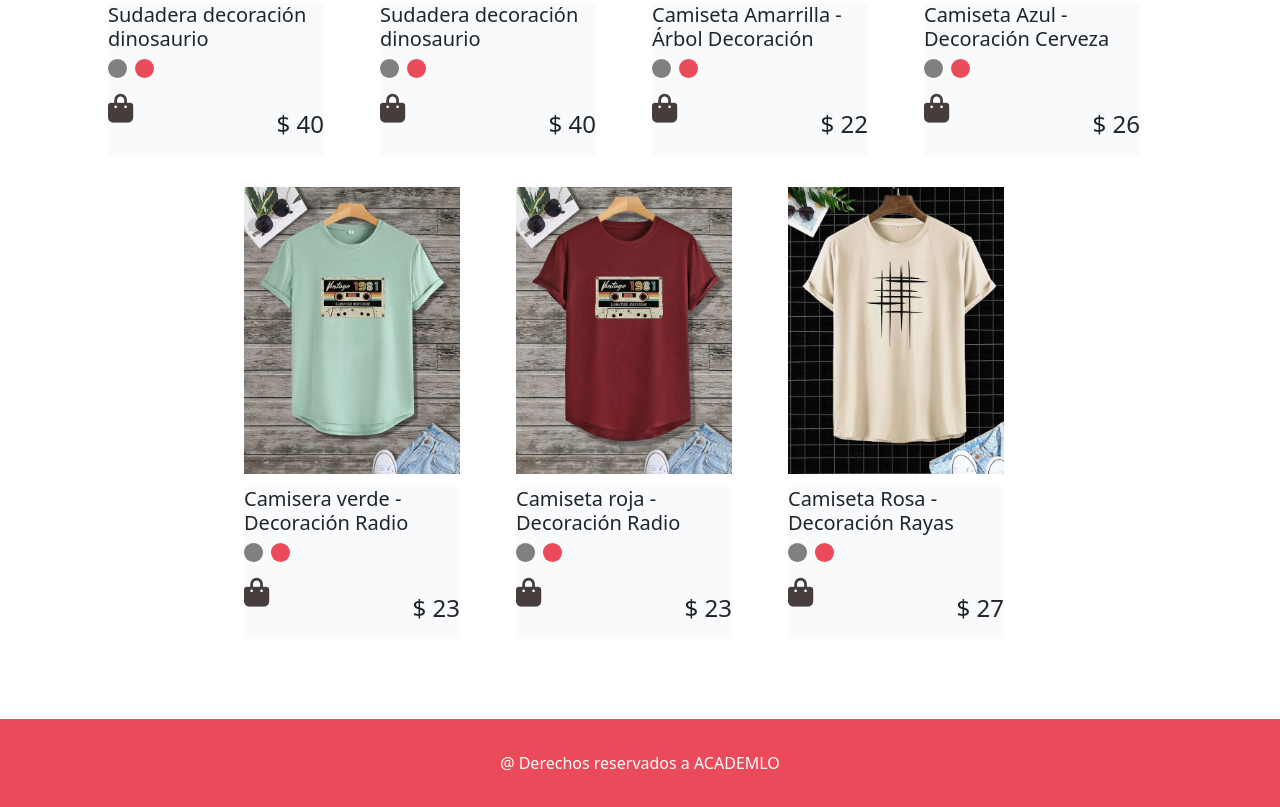
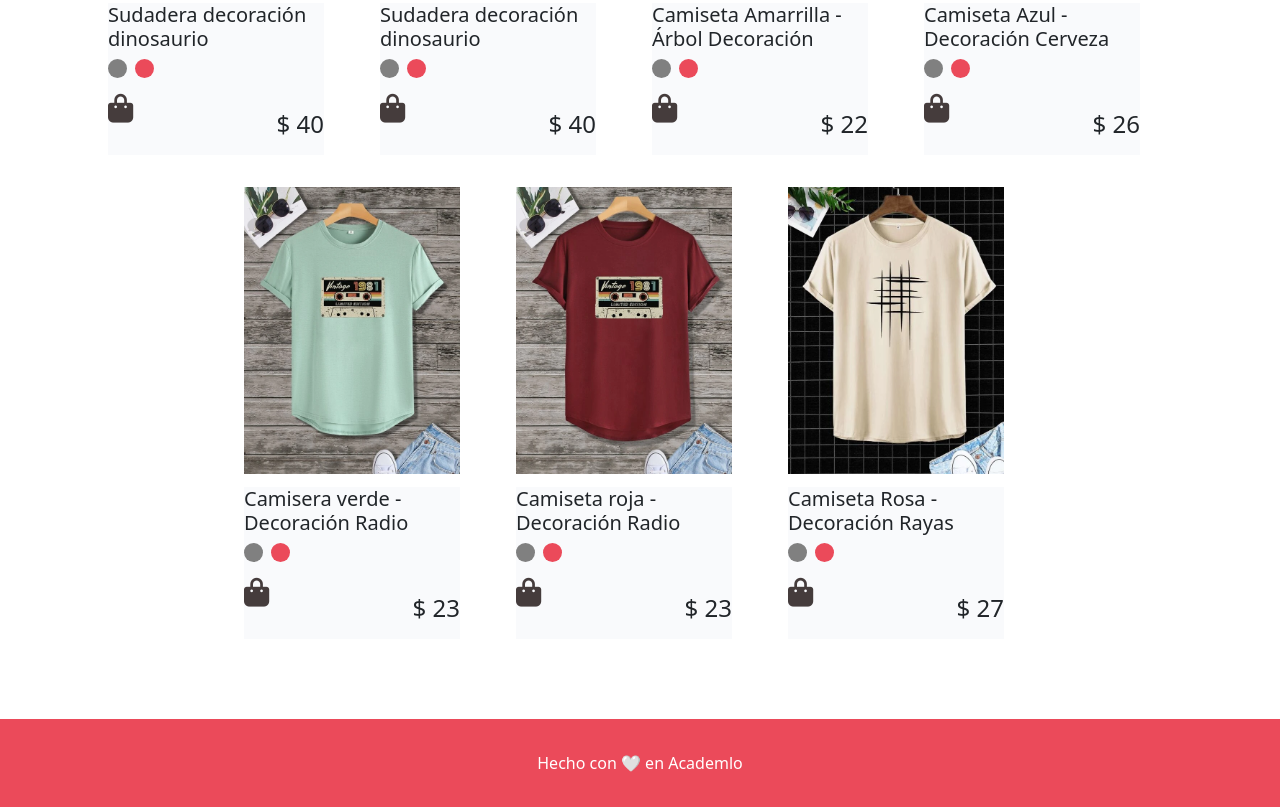
Before and after one commit to jharolrojas/shop-a, a plain HTML site: page index.html in a window 1280 px wide. Shown: the part 1739-2546 px from the top of the page. Drawn offline with nearby package versions, Linux system fonts and the light colour scheme.

Commit message:
modificación del footer

```diff
--- a/index.html
+++ b/index.html
@@ -141,7 +141,7 @@
         <div  id="containerShopProduct" class="containerShopProduct general-flex"></div>
         <footer class="">
             <p class="text-center m-0 text-muted p-footer">
-                @ Derechos reservados a ACADEMLO
+                Hecho con 🤍 en Academlo
             </p>
         </footer>
         </div>
```
